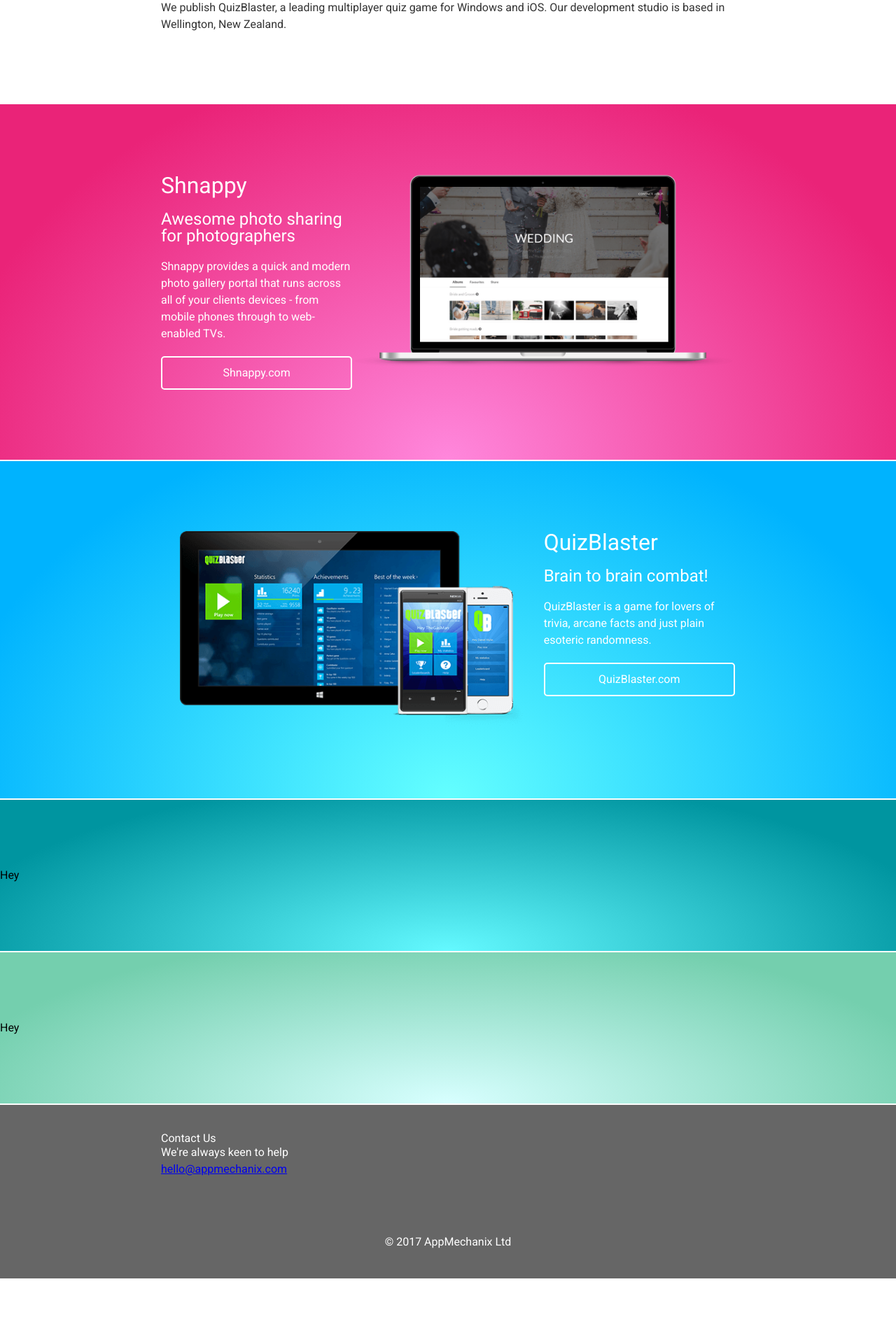
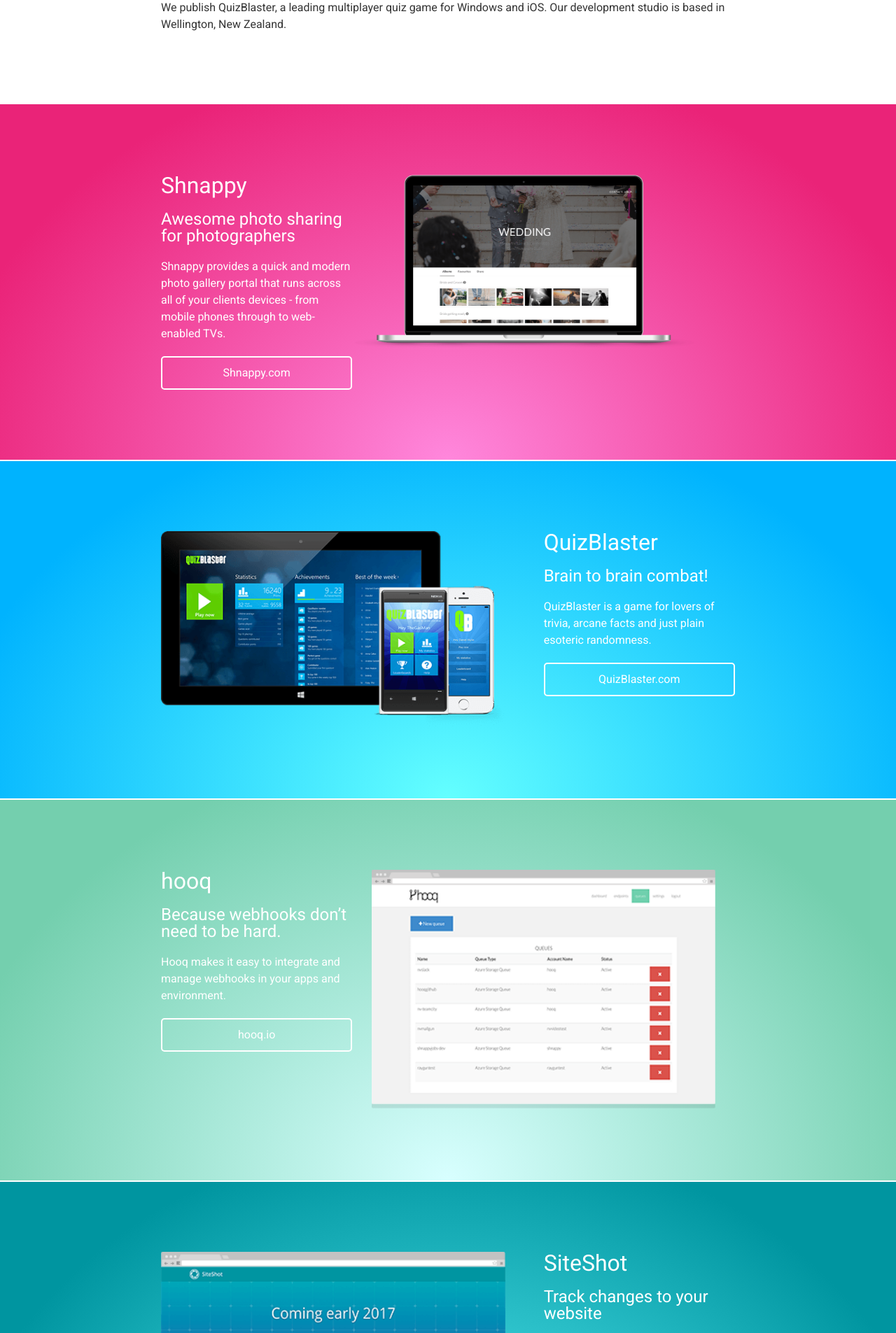
Before and after one commit to appmechanix/appmechanix.github.io, a Jekyll site: the page built from index.html, in a window 1280 px wide. Shown: the part 407-2312 px from the top of the page at 70% size. Built offline with Jekyll 4.4.1, drawn with Linux system fonts in a browser that asks for light colours; before the commit the page ends 2234 px from its top, so only the background shows below that; some of the changed text lies outside the part shown.

Commit message:
Add other apps

```diff
--- a/_sass/_buttons.scss
+++ b/_sass/_buttons.scss
@@ -24,4 +24,18 @@
       color: $qb;
     }
   }
+
+  &.btn--hooq {
+    &:hover {
+      background: white;
+      color: $hooq;
+    }
+  }
+
+  &.btn--siteshot {
+    &:hover {
+      background: white;
+      color: $siteshot;
+    }
+  }
 }
--- a/_sass/_panel.scss
+++ b/_sass/_panel.scss
@@ -39,7 +39,8 @@
   }
 
   img {
-    max-width: 100%;
+    min-width: 90%;
+    max-width: 90%;
   }
 
   &.panel--hero {
@@ -68,22 +69,41 @@
 
   &.panel--shnappy {
     background: radial-gradient(at bottom, $shnappy + 100, $shnappy 80%);
+
+    ::selection {
+      color: #ffffff;
+      background: $shnappy;
+    }
   }
 
   &.panel--quizblaster {
     background: radial-gradient(at bottom, $qb + 100, $qb 80%);
 
-    img {
-      max-width: 90%;
-      padding-left: 5%;
+    ::selection {
+      color: #ffffff;
+      background: $qb;
     }
   }
 
   &.panel--hooq {
     background: radial-gradient(at bottom, $hooq + 100, $hooq 80%);
+
+    ::selection {
+      color: #ffffff;
+      background: $hooq;
+    }
   }
 
   &.panel--siteshot {
     background: radial-gradient(at bottom, $siteshot + 100, $siteshot 80%);
+
+    ::selection {
+      color: #ffffff;
+      background: $siteshot;
+    }
+  }
+
+  .panel--screenshot {
+    text-align: center;
   }
 }
--- a/_sass/_screen.scss
+++ b/_sass/_screen.scss
@@ -1,7 +1,14 @@
 @import "reset";
+@import "colours";
 
 * {
   font-family: 'Roboto', sans-serif !important;
+}
+
+::selection {
+  color: #ffffff;
+  background: $qb;
+  /* WebKit/Blink Browsers */
 }
 
 body {
@@ -17,6 +24,10 @@
   margin: 0 auto;
 }
 
+.text--commingsoon {
+  text-align: center;
+  font-weight: bold;
+}
 
 @import "panel";
 @import "buttons";
--- a/index.html
+++ b/index.html
@@ -67,12 +67,56 @@
     </div>
 </div>
 
-<div class="panel panel--siteshot">
-    Hey
+<div class="panel panel--hooq">
+    <div class="container">
+        <div class="pure-g">
+            <div class="pure-u-1-3">
+                <h3>hooq</h3>
+                <h4>Because webhooks don’t need to be hard.</h4>
+
+                <p>
+                    Hooq makes it easy to integrate and manage webhooks in your apps and environment.
+                </p>
+
+                <p>
+                    <a class="btn btn--hooq" href="http://hooq.io">hooq.io</a>
+                </p>
+            </div>
+            <div class="pure-u-2-3 panel--screenshot">
+                <img src="/img/hooq.png" srcset="/img/hooq.2x.png 2x">
+            </div>
+        </div>
+    </div>
 </div>
 
-<div class="panel panel--hooq">
-    Hey
+<div class="panel panel--siteshot">
+    <div class="container">
+        <div class="pure-g">
+            <div class="pure-u-2-3">
+                <img
+                        src="/img/siteshot.png"
+                        srcset="/img/siteshot.2x.png 2x"
+                >
+            </div>
+            <div class="pure-u-1-3">
+                <h3>SiteShot</h3>
+                <h4>Track changes to your website</h4>
+
+                <p>
+                    SiteShot compares every page in your website and lets you know how your deploy has gone, notifying
+                    you of any changes.
+                </p>
+
+                <p class="text--commingsoon">
+                    Coming soon
+                </p>
+
+                <p>
+                    <a class="btn btn--siteshot" href="https://siteshot.io">SiteShot.io</a>
+                </p>
+            </div>
+        </div>
+    </div>
 </div>
 
 <div class="contact">
```
Also changed, not shown: img/hooq.2x.png (added), img/hooq.png (added), img/siteshot.2x.png (added), img/siteshot.png (added), 3 other files.
